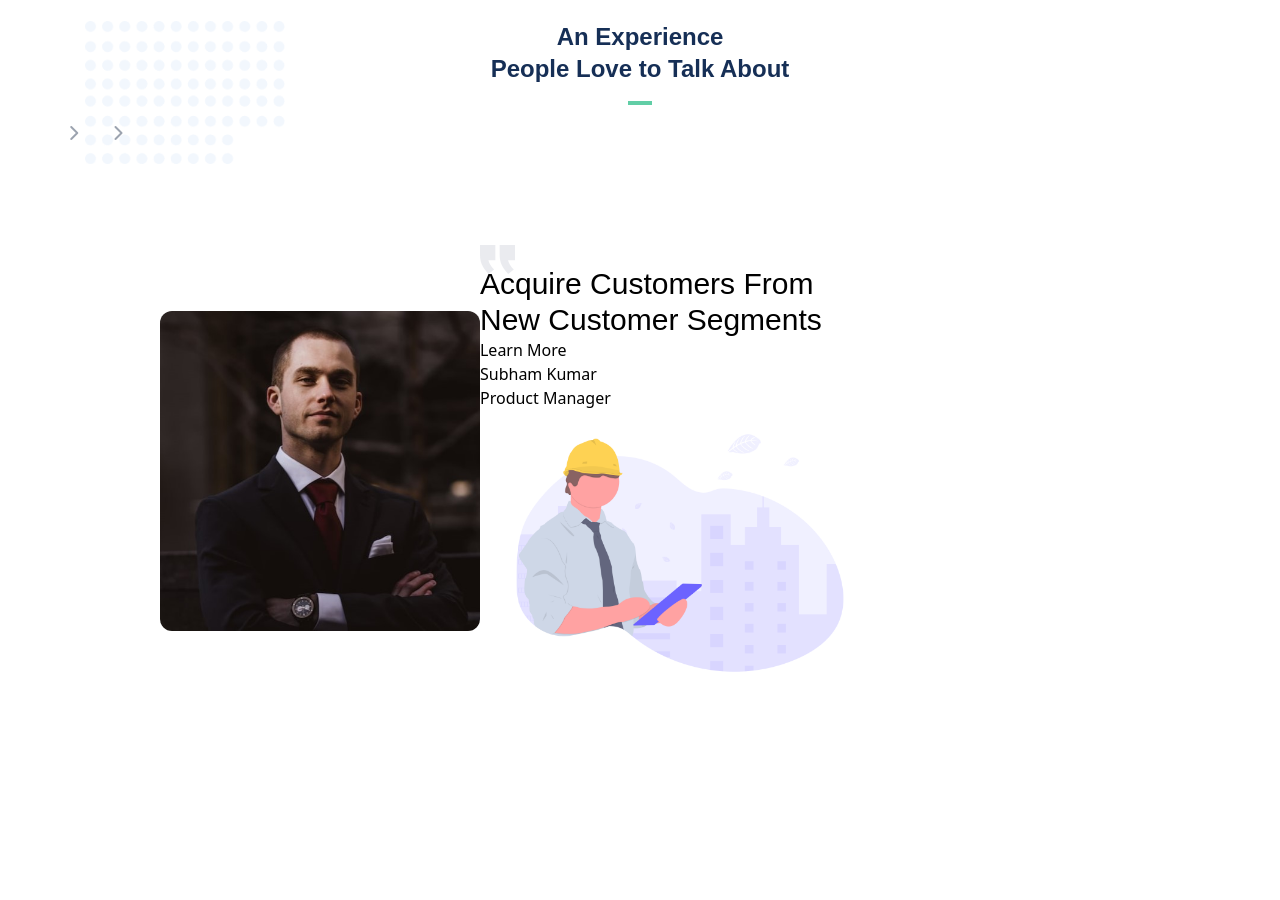
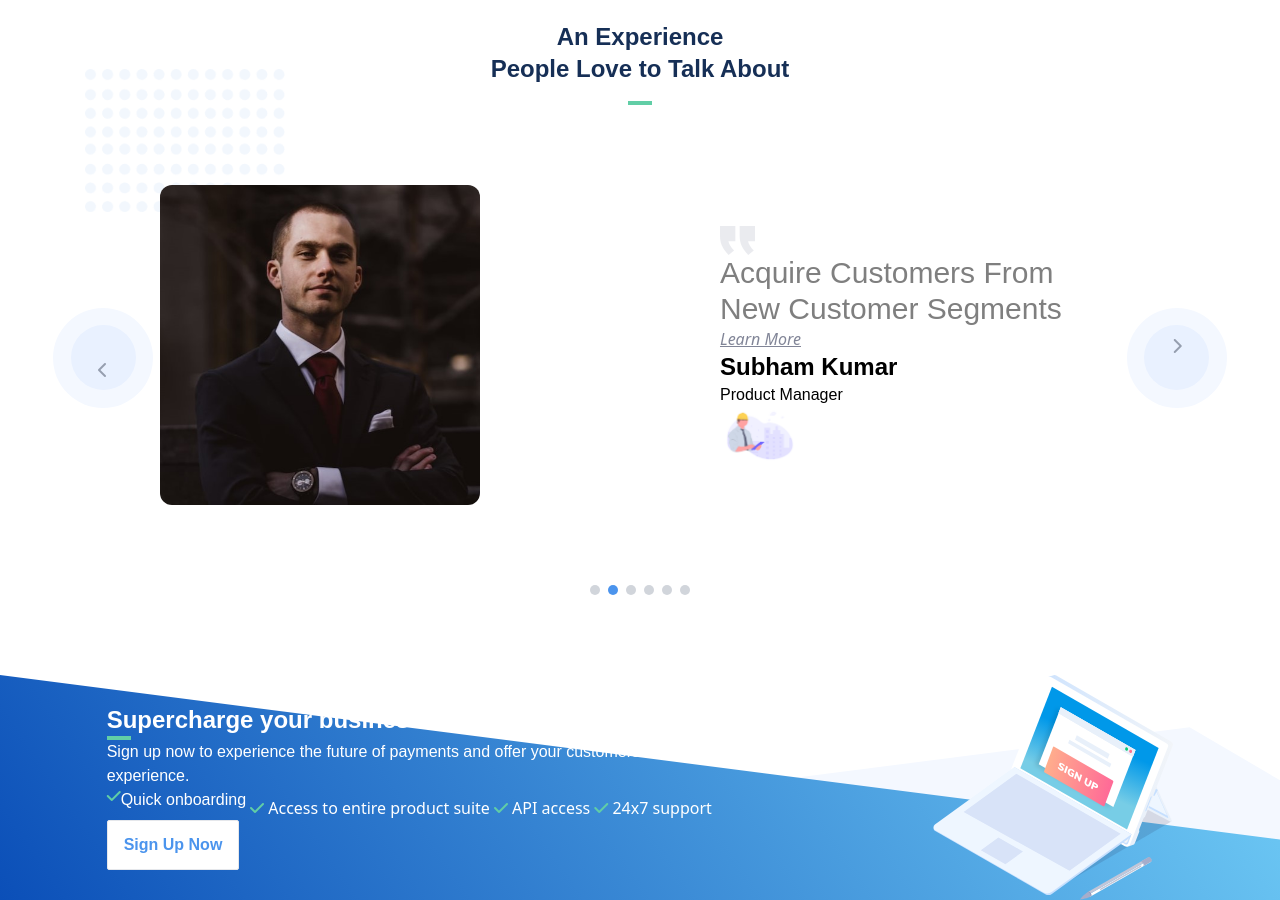
Before and after one commit to prajjwalek/Razorpay_clone, a website built with Vite: page index.html in a window 1280 px wide. Shown: the part 5980-6880 px from the top of the page. Before the commit the page ends 6836 px from the top, so only its background shows below. Built offline with nearby package versions, Linux system fonts and the light colour scheme.

Commit message:
update
date-17/08/2023

```diff
--- a/index.html
+++ b/index.html
@@ -14,6 +14,10 @@
             /* background-size: 100% 100%; */
             padding-top: 12rem;
             padding-bottom: 12rem;
+        }
+
+        .ctaSection{
+            background-size: 100% 100%;
         }
 
         .companiesList{
@@ -1023,30 +1027,34 @@
             <div class="w-11/12 max-w-[1300px] mx-auto relative py-20">
 
                 <img src="./images/assets/feature-section1-dottedrows.png" alt=""
-                class="absolute w-[200px] top[8rem] left-[2rem] -z-10">
+                class="absolute w-[200px] top-[8rem] left-[2rem] -z-10">
                 <h2 class="font-mullish font-bold text-2xl text-deepBlueHead text-center">An Experience
                     <br> People Love to Talk About</h2>
                 <div class="w-6 h-1 bg-greenLight mx-auto items-center my-4"></div>
 
 
                 <!-- left button -->
-                <button>
-                    <div>
+                <button class="absolute w-[100px] h-[100px] bg-[#f4f8ff] rounded-full
+                 left-0 top-1/2 flex justify-center items-center">
+                    <div class="w-[65%] h-[65%] bg-[#f4f8ff] rounded-full flex justify-center items-center
+                    mix-blend-multiply">
                         <i class="fa-solid fa-chevron-right w-6 h-6
-                        stroke-[5px] md:w-10 md:h-10 text-gray-400"></i>
+                        stroke-[5px] md:w-10 md:h-10 text-gray-400 rotate-180"></i>
                     </div>
                 </button>
 
                 <!-- right button -->
-                <button>
-                    <div>
+                <button class="absolute w-[100px] h-[100px] bg-[#f4f8ff] rounded-full
+                right-0 top-1/2 flex justify-center items-center">
+                    <div class="w-[65%] h-[65%] bg-[#f4f8ff] rounded-full flex justify-center items-center
+                    mix-blend-multiply">
                         <i class="fa-solid fa-chevron-right w-6 h-6
                         stroke-[5px] md:w-10 md:h-10 text-gray-400"></i>
                     </div>
                 </button>
 
                 <!-- main content -->
-                <div class="flex flex-row max-w-[960px] items-center mx-auto my-20">
+                <div class="flex flex-row max-w-[960px] items-center mx-auto my-20 justify-between">
                     <!-- left image -->
                     <img src="./images/assets/testimonial.jpg" alt=""
                     height="320px"
@@ -1059,22 +1067,81 @@
                         <img src="./images/assets/quotes.svg" alt=""
                         width="35px"
                         height="40px"
-                        class="-mb-2">
-                        <p class="font-mullish text-3xl font-extralight">Acquire Customers From New Customer Segments</p>
-                        <a href="">Learn More</a>
-                        <h3>Subham Kumar</h3>
-                        <p>Product Manager</p>
-                        <img src="./images/assets/fake-company-logo.png" alt="">
+                        class="">
+                        <p class="font-mullish text-3xl font-extralight opacity-50"
+                        >Acquire Customers From New Customer Segments</p>
+                        <a href="" class="text-grayText italic underline">Learn More</a>
+                        <h3 class="font-mullish font-extrabold text-2xl">Subham Kumar</h3>
+                        <p class="font-mullish font-medium">Product Manager</p>
+                        <img src="./images/assets/fake-company-logo.png" alt=""
+                        class="" width="80px" height="40px">
                     </div>
                 </div>
 
                 <!-- 6 dot wala div -->
-                <div>
-                    <div></div>
+                <div class="flex flex-row mx-auto space-x-2 justify-center">
+                    <!-- 1 dot -->
+                    <div class="h-[10px] w-[10px] bg-gray-300 rounded-full"></div>
+
+                    <div class="h-[10px] w-[10px] bg-lightBlue300 rounded-full"></div>
+
+                    <div class="h-[10px] w-[10px] bg-gray-300 rounded-full"></div>
+
+                    <div class="h-[10px] w-[10px] bg-gray-300 rounded-full"></div>
+
+                    <div class="h-[10px] w-[10px] bg-gray-300 rounded-full"></div>
+
+                    <div class="h-[10px] w-[10px] bg-gray-300 rounded-full"></div>
                 </div>
             </div>
 
         </section>
+
+        <!-- CTA -->
+        <section class="bg-[url(/images/assets/CTABg.svg)] ctaSection w-full h-full bg-no-repeat bg-cover relative">
+            <!-- main content -->
+            <div class="w-10/12 max-w-[1080px] relative flex flex-row mx-auto items-center justify-between space-x-20">
+                <!-- left part -->
+                <div>
+                    <h3 class="font-mullish font-bold text-2xl text-white ">
+                    Supercharge your business with Razorpay</h3>
+                    <div class="w-6 h-1 bg-greenLight"></div>
+                    <p class="font-mullish text-white">Sign up now to experience the future of payments and offer your customers the best checkout experience.</p>
+
+                    <ul class="flex flex-row flex-wrap gap-1 space-y-2 text-white ">
+                        <li class="font-mullish text-white flex flex-row">
+                            <i class="fa-solid fa-check text-greenLight"></i>
+                            <span>Quick onboarding</span>
+                        </li>
+                        <li>
+                            <i class="fa-solid fa-check text-greenLight"></i>
+                            <span>Access to entire product suite</span>
+                        </li>
+                        <li>
+                            <i class="fa-solid fa-check text-greenLight"></i>
+                           <span>API access</span>
+                        </li>
+                        <li>
+                            <i class="fa-solid fa-check text-greenLight"></i>
+                            <span>24x7 support</span>
+
+                        </li>
+                    </ul>
+
+                    <button class="min-w-[32px] font-mullish font-bold bg-white text-lightBlue300 border flex
+                    rounded-sm item-center hover:text-lightBlue500 transition-all duration-200 py-3 px-4">Sign Up Now</button>
+
+                </div>
+
+                <!-- right part -->
+                <img src="./images/assets/ctaImg.svg" alt="" width="240px" height="282px" >
+            </div>
+        </section>
     </div>
+
+
+    <script>
+        feather.replace()
+    </script>
 </body>
 </html>
```
